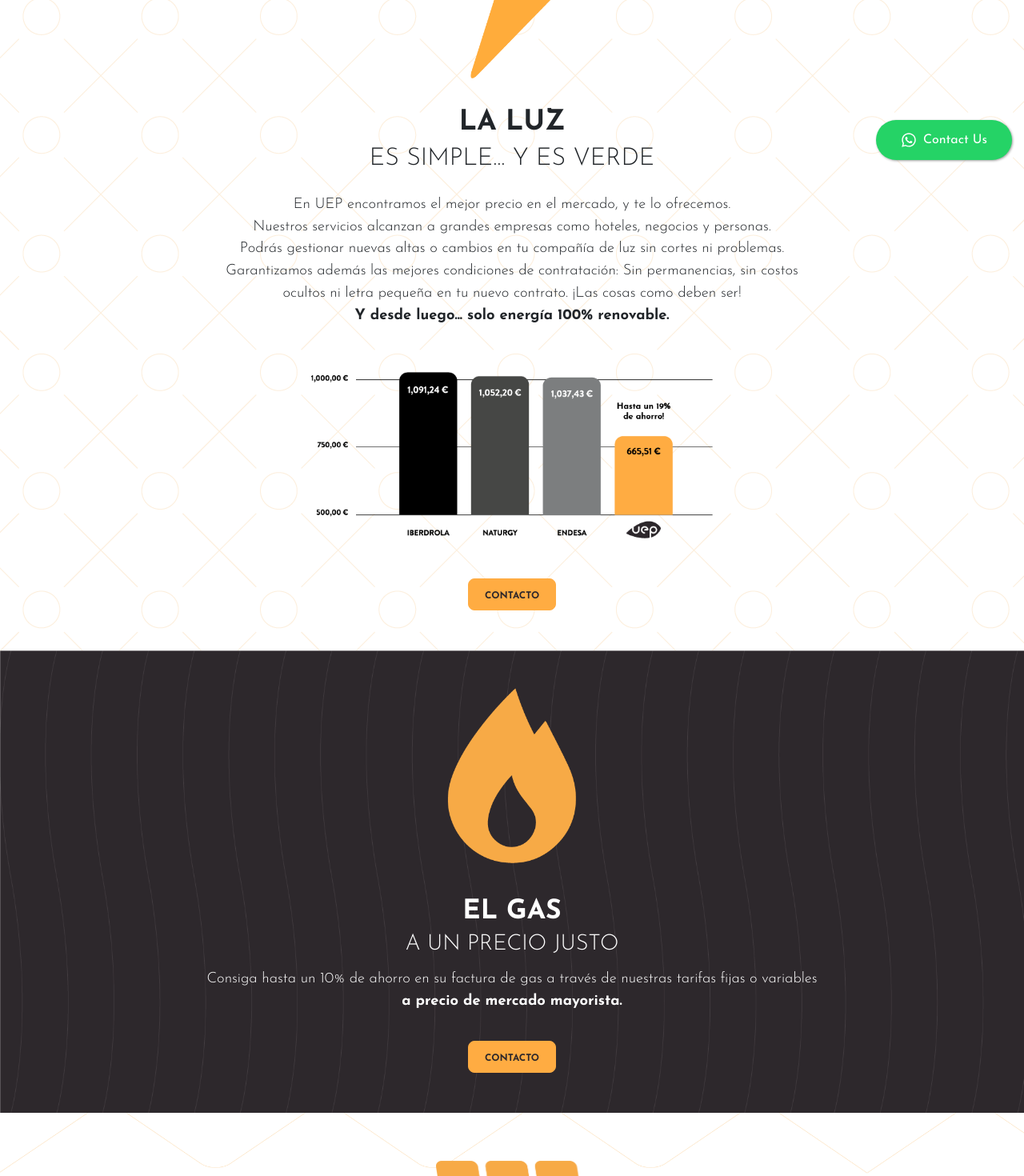
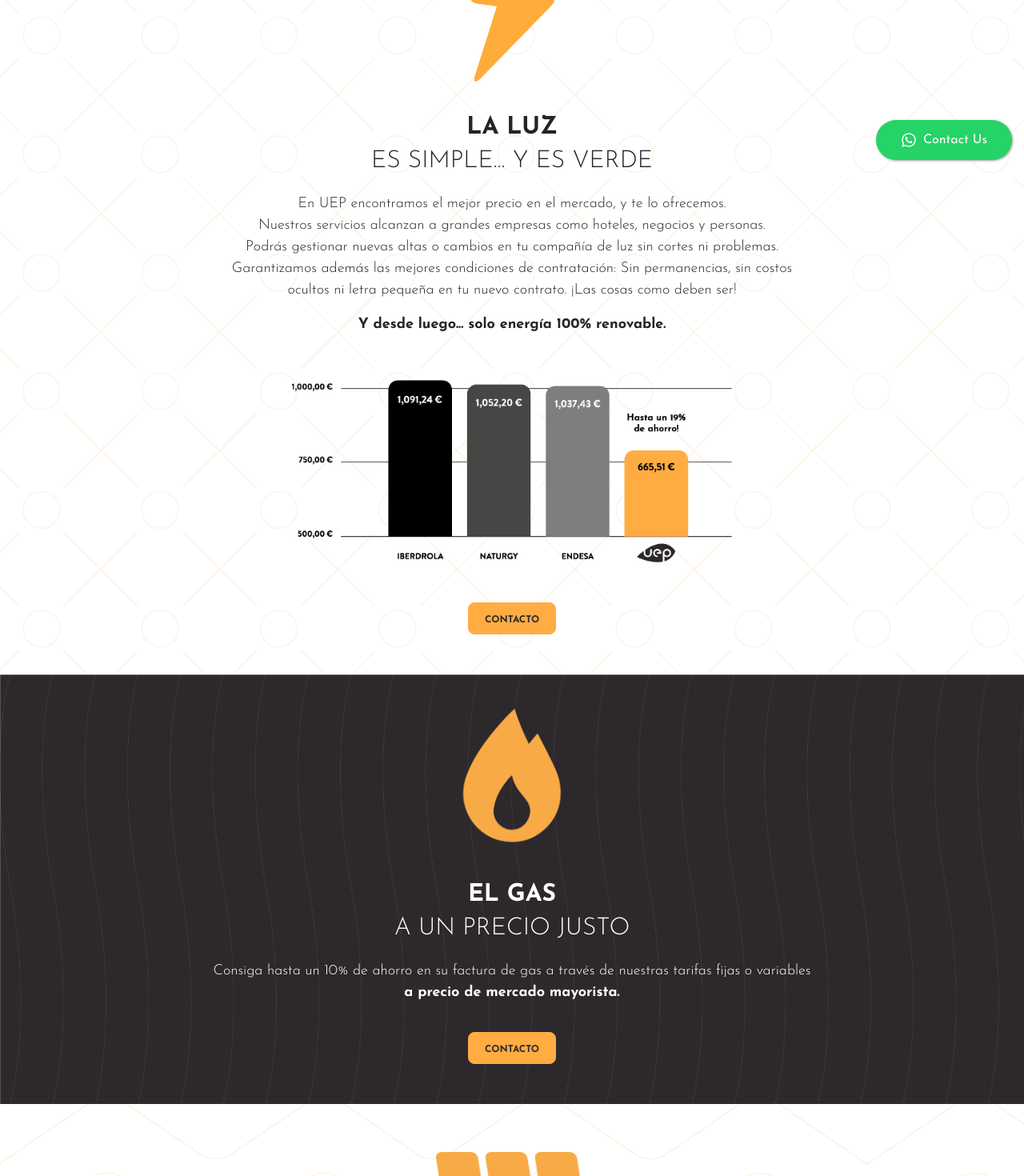
Before and after one commit to valubehrend1/uepheroku, a React (Create React App) app in the folder client/: page / in a window 1280 px wide. Shown: the part 560-2030 px from the top of the page at 80% size. Built offline with nearby package versions, Linux system fonts and the light colour scheme.

Commit message:
"Until gas changes style"

```diff
--- a/client/src/Pages/Gas/Gas.css
+++ b/client/src/Pages/Gas/Gas.css
@@ -9,8 +9,14 @@
 }
 
 img.card-img-top.image.gas-img {
-    width: 24%;
-    margin-bottom: 30px;
+    width: 140px;
+    margin: 28px 0 35px;
+}
+
+@media (max-width: 600px) {
+    img.card-img-top.image.gas-img {
+        width: 120px;
+    }
 }
 
 .card.card-container {
@@ -20,23 +26,23 @@
 
 .product-title-gas {
     color: white;
-    font-size: 2.1rem;
-    font-family: 'Josefin Sans Bold';
-    margin-top: -5px;
+    font-size: 30px;
+    margin: 0px;
 }
 
 .product-subtitle-gas {
     color: white;
-    font-size: 1.7rem;
+    font-size: 30px;
     font-family: 'Josefin Sans Light';
-    margin-top: -20px;
+    margin: 0px;
+    line-height: 1.3;
 }
 
 p.block-text-gas.card-text {
     color: white;
-    font-size: 2.3vh;
+    font-size: 18px;
     font-family: 'Josefin Sans Light';
-    margin-top: -8px;
+    margin-top: 20px;
 }
 
 .hire-btn.btn.btn-primary.gas {
--- a/client/src/Pages/Gas/Gas.js
+++ b/client/src/Pages/Gas/Gas.js
@@ -15,7 +15,7 @@
         <div className="gas" id="gas">
             <Card className='card-container'>
                     <Card.Img className='image gas-img' variant='top' src={require('../Images/fuego.png')} />
-                    <p className='product-title-gas'>{t('title.title')}</p>
+                    <p className='product-title-gas bold-type'>{t('title.title')}</p>
                     <p className='product-subtitle-gas'>{t('subtitle.subtitle')}</p>
                     <Card.Text className='block-text-gas'>
                         {t('parrafo1.linea1')}
--- a/client/src/Pages/Header/Header.css
+++ b/client/src/Pages/Header/Header.css
@@ -5,11 +5,11 @@
 
 .card-body.header-body {
     background-color: rgb(255, 172, 66);
-    line-height: 1;
 }
 
 .card-text.title {
     margin-top: 35px;
+    margin-bottom: 0px;
     font-family: 'Josefin Sans Light';
 }
 
@@ -35,7 +35,13 @@
 @media (max-width: 426px) {
     .card-text.bold-type,
     .card-text.title {
-        font-size: 25px;
+        font-size: 28px;
+    }
+}
+
+@media (max-width: 426px) {
+    .card-text.title {
+        margin-bottom: 6px;
     }
 }
 
--- a/client/src/Pages/Productos/Productos.css
+++ b/client/src/Pages/Productos/Productos.css
@@ -24,8 +24,8 @@
 }
 
 img.card-img-top.image {
-    width: 115px;
-    margin: 28px 0 30px;
+    width: 105px;
+    margin: 28px 0 35px;
 }
 
 @media (max-width: 600px) {
@@ -34,42 +34,42 @@
     }
 }
 
-.product-title-luz {
-    font-family: 'Josefin Sans Bold';
-    font-size: 35px;
+p.product-title-luz {
+    font-size: 30px;
+    margin: 0px;
 }
 
-.product-subtitle-luz {
-    font-size: 1.9rem;
+p.product-subtitle-luz {
+    font-size: 30px;
     font-family: 'Josefin Sans Light';
-    margin-top: -20px;
+    margin: 0px;
+    line-height: 1.3;
 }
 
 .block-text-luz.card-text {
-    font-size: 2.3vh;
+    font-size: 18px;
     font-family: 'Josefin Sans Light';
     margin-top: 20px;
 }
 
 .graphic-image.card-img-top {
-    width: 70%;
-    padding-top: 40px;
+    width: 550px;
+    margin-top: 40px;
+    margin-bottom: 25px;
 }
 
-@media (max-width: 500px) {
+.card-text.text-footer {
+    font-family: 'Josefin Sans Bold';
+    font-size: 18px;
+}
+
+@media (max-width: 620px) {
     .graphic-image.card-img-top {
         width: 100%;
     }
 }
 
-.card-text.text-footer {
-    font-family: 'Josefin Sans Bold';
-    font-size: 2.3vh;
-    margin-top: -15px;
-}
-
 .hire-btn.btn.btn-primary {
-    margin: 0 auto;
     background-color: #FFAC42;
     border-color: #FFAC42;
     border-radius: 8px;
@@ -79,7 +79,5 @@
 }
 
 a.hire-btn.btn.btn-primary.luz {
-    margin: 30px auto 50px;
-    background-color: #FFAC42;
-    border-color: #FFAC42;
+    margin: 5px 0 50px;
 }
--- a/client/src/Pages/Productos/Productos.js
+++ b/client/src/Pages/Productos/Productos.js
@@ -18,7 +18,7 @@
             <Card className='card-container'>
                 <Card.Body>
                     <Card.Img className='image' variant='top' src={require('../Images/rayo.png')} />
-                    <p className='product-title-luz'>{t('title.title')}<br/>{t('title.titleb')}</p>
+                    <p className='product-title-luz bold-type'>{t('title.title')}<br/>{t('title.titleb')}</p>
                     <p className='product-subtitle-luz'>{t('subtitle.subtitle')} <br/>{t('subtitle.subtitle2')}</p>
                     <Card.Text className='block-text-luz'>
                         {t('parrafo.linea1')}<br />
```
